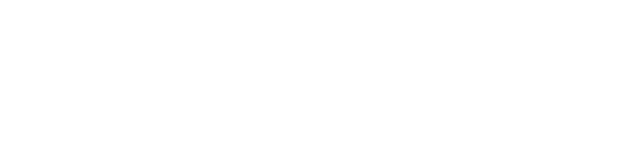
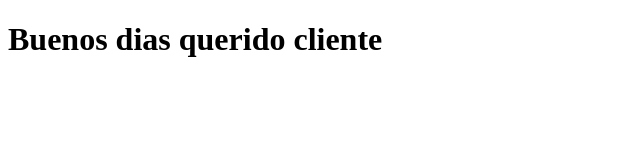
Before and after one commit to Chris-lab31/Soporte-nivel-1, a plain HTML site: page Index.html in a window 1280 px wide. Shown: the whole page, without its empty margins (0-640 px from the left). Drawn offline with Linux system fonts and the light colour scheme.

Commit message:
Update Index.html

```diff
--- a/Index.html
+++ b/Index.html
@@ -6,6 +6,7 @@
     <title>Document</title>
 </head>
 <body>
+    <h1>Buenos dias querido cliente</h1>
 
 </body>
 </html>
```
